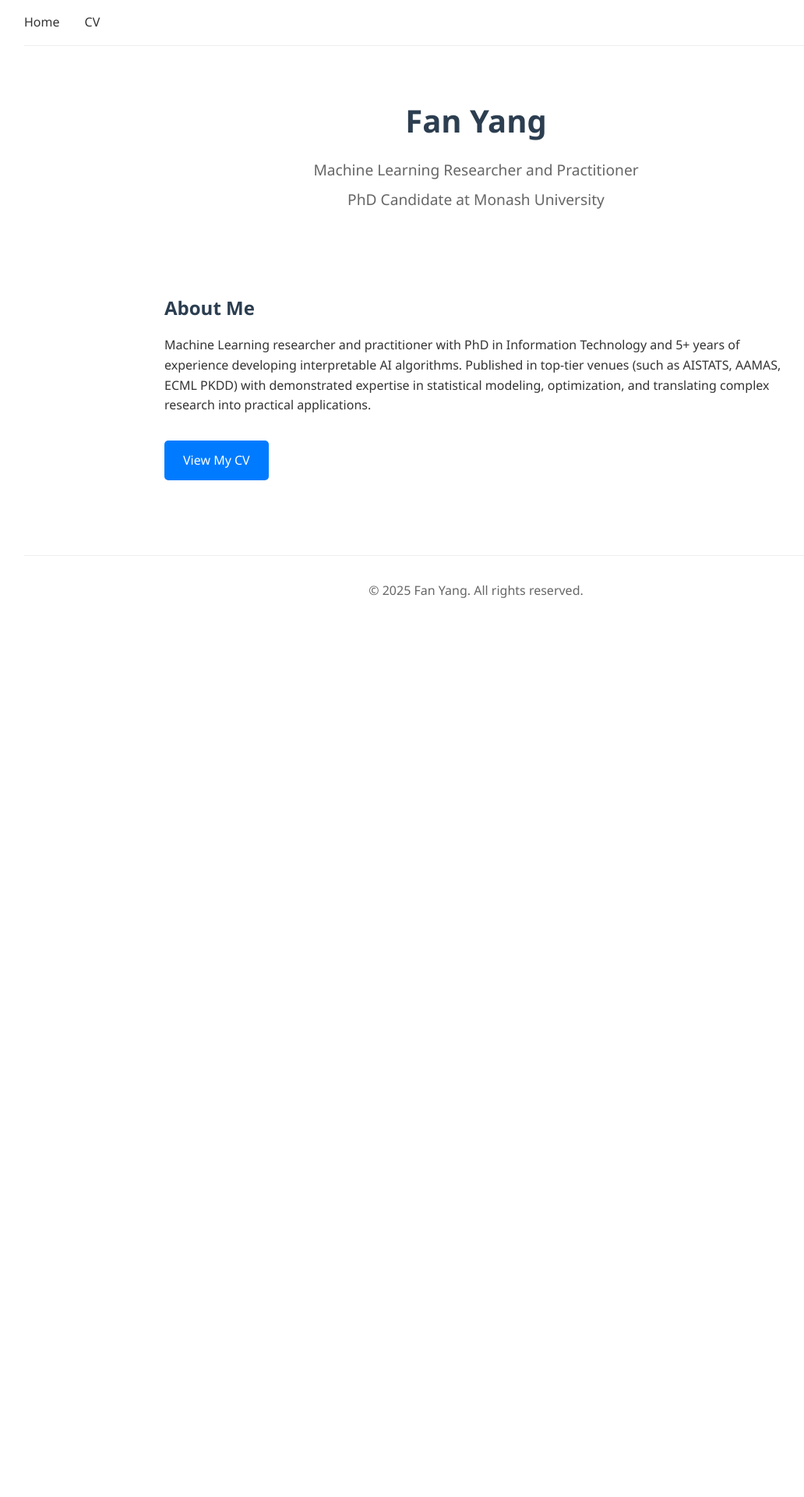
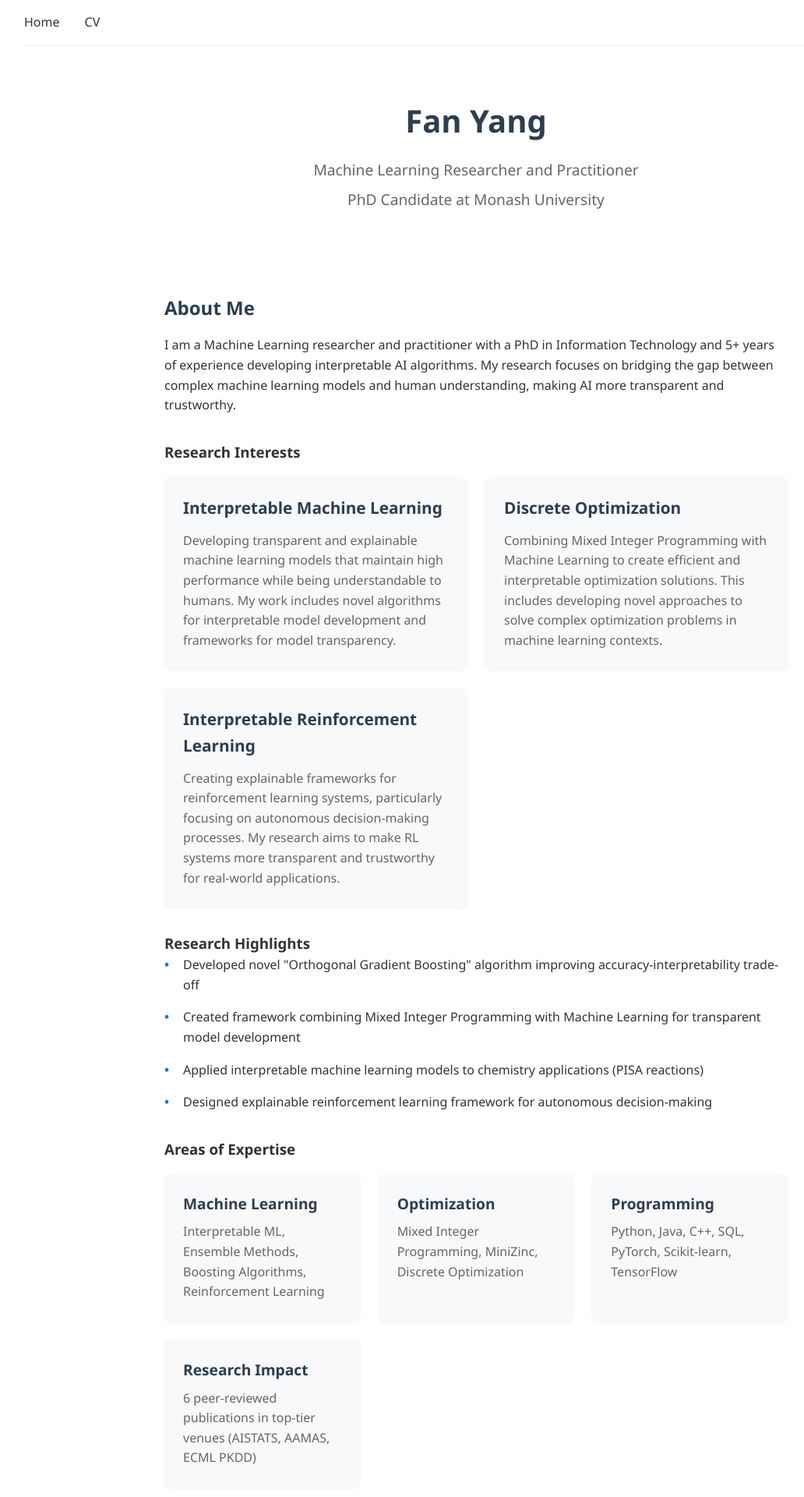
Before and after one commit to fyan102/fyan102.github.io, a Jekyll site: the page built from index.md, in a window 1280 px wide. Shown: the top 1920 px of the page at 78% size, without its empty margins (29-1061 px from the left). Built offline with Jekyll 4.4.1, drawn with Linux system fonts in a browser that asks for light colours; before the commit the page ends 900 px from its top, so only the background shows below that; some of the changed text lies outside the part shown.

Commit message:
Add more information on the home page

```diff
--- a/css/style.css
+++ b/css/style.css
@@ -175,6 +175,116 @@ footer {
     color: #666;
 }
 
+/* Home Page Specific Styles */
+.research-highlights {
+    margin: 2rem 0;
+}
+
+.research-highlights ul {
+    list-style-type: none;
+    padding-left: 0;
+}
+
+.research-highlights li {
+    margin-bottom: 1rem;
+    padding-left: 1.5rem;
+    position: relative;
+}
+
+.research-highlights li:before {
+    content: "•";
+    color: #007bff;
+    font-weight: bold;
+    position: absolute;
+    left: 0;
+}
+
+.expertise {
+    margin: 2rem 0;
+}
+
+.expertise-grid {
+    display: grid;
+    grid-template-columns: repeat(auto-fit, minmax(250px, 1fr));
+    gap: 1.5rem;
+    margin-top: 1rem;
+}
+
+.expertise-item {
+    background: #f8f9fa;
+    padding: 1.5rem;
+    border-radius: 8px;
+    box-shadow: 0 2px 4px rgba(0,0,0,0.05);
+}
+
+.expertise-item h4 {
+    color: #2c3e50;
+    margin-bottom: 0.5rem;
+    font-size: 1.2rem;
+}
+
+.expertise-item p {
+    color: #666;
+    margin: 0;
+}
+
+.current-work {
+    margin: 2rem 0;
+    padding: 1.5rem;
+    background: #f8f9fa;
+    border-radius: 8px;
+    box-shadow: 0 2px 4px rgba(0,0,0,0.05);
+}
+
+.contact {
+    margin: 2rem 0;
+    padding: 1.5rem;
+    background: #f8f9fa;
+    border-radius: 8px;
+    box-shadow: 0 2px 4px rgba(0,0,0,0.05);
+}
+
+.contact p {
+    margin: 0.5rem 0;
+}
+
+/* Research Interests Styles */
+.research-interests {
+    margin: 2rem 0;
+}
+
+.interests-grid {
+    display: grid;
+    grid-template-columns: repeat(auto-fit, minmax(300px, 1fr));
+    gap: 1.5rem;
+    margin-top: 1rem;
+}
+
+.interest-item {
+    background: #f8f9fa;
+    padding: 1.5rem;
+    border-radius: 8px;
+    box-shadow: 0 2px 4px rgba(0,0,0,0.05);
+    transition: transform 0.2s ease, box-shadow 0.2s ease;
+}
+
+.interest-item:hover {
+    transform: translateY(-2px);
+    box-shadow: 0 4px 8px rgba(0,0,0,0.1);
+}
+
+.interest-item h4 {
+    color: #2c3e50;
+    margin-bottom: 0.8rem;
+    font-size: 1.3rem;
+}
+
+.interest-item p {
+    color: #666;
+    margin: 0;
+    line-height: 1.6;
+}
+
 /* Responsive Design */
 @media (max-width: 768px) {
     .hero h1 {
@@ -204,4 +314,28 @@ footer {
     .contact-info {
         font-size: 0.9rem;
     }
+
+    .expertise-grid {
+        grid-template-columns: 1fr;
+    }
+
+    .expertise-item {
+        padding: 1rem;
+    }
+
+    .current-work, .contact {
+        padding: 1rem;
+    }
+
+    .interests-grid {
+        grid-template-columns: 1fr;
+    }
+
+    .interest-item {
+        padding: 1.2rem;
+    }
+
+    .interest-item h4 {
+        font-size: 1.2rem;
+    }
 }
--- a/index.md
+++ b/index.md
@@ -8,8 +8,72 @@ title: Home
     <p>Machine Learning Researcher and Practitioner</p>
     <p>PhD Candidate at Monash University</p>
 </section>
+
 <section class="about">
     <h2>About Me</h2>
-    <p>Machine Learning researcher and practitioner with PhD in Information Technology and 5+ years of experience developing interpretable AI algorithms. Published in top-tier venues (such as AISTATS, AAMAS, ECML PKDD) with demonstrated expertise in statistical modeling, optimization, and translating complex research into practical applications.</p>
+    <p>I am a Machine Learning researcher and practitioner with a PhD in Information Technology and 5+ years of experience developing interpretable AI algorithms. My research focuses on bridging the gap between complex machine learning models and human understanding, making AI more transparent and trustworthy.</p>
+
+    <div class="research-interests">
+        <h3>Research Interests</h3>
+        <div class="interests-grid">
+            <div class="interest-item">
+                <h4>Interpretable Machine Learning</h4>
+                <p>Developing transparent and explainable machine learning models that maintain high performance while being understandable to humans. My work includes novel algorithms for interpretable model development and frameworks for model transparency.</p>
+            </div>
+            <div class="interest-item">
+                <h4>Discrete Optimization</h4>
+                <p>Combining Mixed Integer Programming with Machine Learning to create efficient and interpretable optimization solutions. This includes developing novel approaches to solve complex optimization problems in machine learning contexts.</p>
+            </div>
+            <div class="interest-item">
+                <h4>Interpretable Reinforcement Learning</h4>
+                <p>Creating explainable frameworks for reinforcement learning systems, particularly focusing on autonomous decision-making processes. My research aims to make RL systems more transparent and trustworthy for real-world applications.</p>
+            </div>
+        </div>
+    </div>
+
+    <div class="research-highlights">
+        <h3>Research Highlights</h3>
+        <ul>
+            <li>Developed novel "Orthogonal Gradient Boosting" algorithm improving accuracy-interpretability trade-off</li>
+            <li>Created framework combining Mixed Integer Programming with Machine Learning for transparent model development</li>
+            <li>Applied interpretable machine learning models to chemistry applications (PISA reactions)</li>
+            <li>Designed explainable reinforcement learning framework for autonomous decision-making</li>
+        </ul>
+    </div>
+
+    <div class="expertise">
+        <h3>Areas of Expertise</h3>
+        <div class="expertise-grid">
+            <div class="expertise-item">
+                <h4>Machine Learning</h4>
+                <p>Interpretable ML, Ensemble Methods, Boosting Algorithms, Reinforcement Learning</p>
+            </div>
+            <div class="expertise-item">
+                <h4>Optimization</h4>
+                <p>Mixed Integer Programming, MiniZinc, Discrete Optimization</p>
+            </div>
+            <div class="expertise-item">
+                <h4>Programming</h4>
+                <p>Python, Java, C++, SQL, PyTorch, Scikit-learn, TensorFlow</p>
+            </div>
+            <div class="expertise-item">
+                <h4>Research Impact</h4>
+                <p>6 peer-reviewed publications in top-tier venues (AISTATS, AAMAS, ECML PKDD)</p>
+            </div>
+        </div>
+    </div>
+
+    <div class="current-work">
+        <h3>Current Work</h3>
+        <p>I am currently working on improving the accuracy-simplicity trade-off of additive models through my PhD research at Monash University. My work combines theoretical analysis with practical applications, focusing on making machine learning models more interpretable while maintaining their performance.</p>
+    </div>
+
+    <div class="contact">
+        <h3>Get in Touch</h3>
+        <p>📍 20 Exhibition Walk, Clayton VIC 3168, Australia</p>
+        <p>📱 +61 415 361 008</p>
+        <p>✉️ fan.yang1@monash.edu</p>
+    </div>
+
     <a href="{{ '/cv' | relative_url }}" class="cta-button">View My CV</a>
 </section>
```
